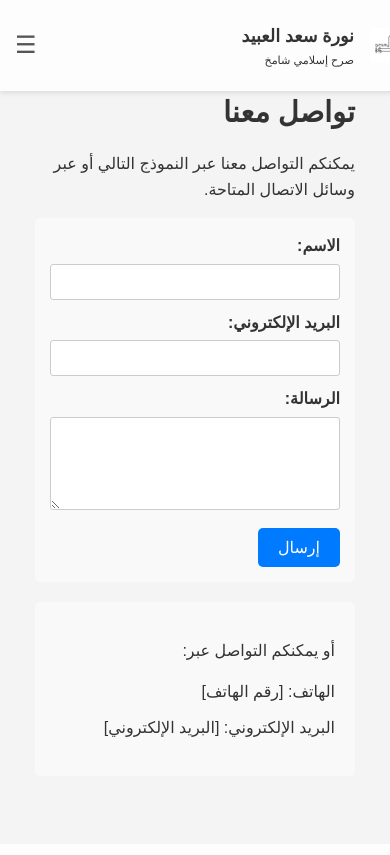
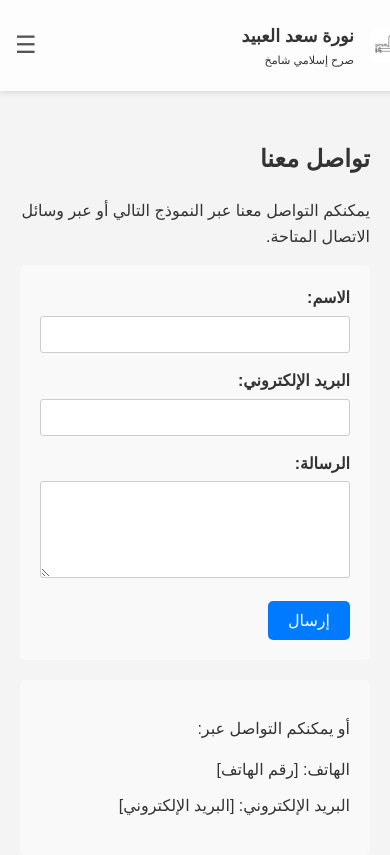
Before and after one commit to itsengmarwan/Nora-Mosque, a PHP site: page /contact.html in a window 390 px wide. Before the commit the page ends 737 px from the top, so only its background shows below. Run offline with PHP 8.4, Linux system fonts and the light colour scheme.

Commit message:
Update style.css

```diff
--- a/style.css
+++ b/style.css
@@ -398,7 +398,7 @@ main {
 /* تصميم متجاوب */
 @media (max-width: 768px) {
     body {
-        padding-top: 50px; /* هامش علوي لجعل الرأس يظهر بشكل صحيح */
+        padding-top: 50px; /* هامش علوي لجعل الرأس يظهر بشكل صحيح على الجوال */
     }
 
     header {
@@ -524,53 +524,11 @@ main {
         width: 100%;
     }
 
-    #about-page {
-        padding: 15px;
+    #about-page main,
+    #contact-page main,
+    #news-page main,
+    #gallery-page main,
+    #index-page main {
+        padding-top: 60px; /* هامش علوي لعناصر <main> على الجوال */
     }
-
-    #about-page h2 {
-        font-size: 1.8em;
-        margin-bottom: 15px;
-    }
-
-    #about-page p {
-        font-size: 1em;
-        line-height: 1.8;
-        margin-bottom: 15px;
-    }
-
-    #contact-page {
-        padding: 15px;
-    }
-
-    #contact-page h2 {
-        font-size: 1.8em;
-        margin-bottom: 15px;
-    }
-
-    .contact-form {
-        padding: 15px;
-    }
-
-    .contact-form div {
-        margin-bottom: 10px;
-    }
-
-    .contact-form label {
-        font-size: 1em;
-    }
-
-    .contact-form input[type="text"],
-    .contact-form input[type="email"],
-    .contact-form textarea {
-        font-size: 1em;
-        padding: 8px;
-    }
-
-    .contact-form button[type="submit"] {
-        font-size: 1em;
-        padding: 10px 20px;
-    }
-
-    .contact-info {
-        padding:
+}
```
